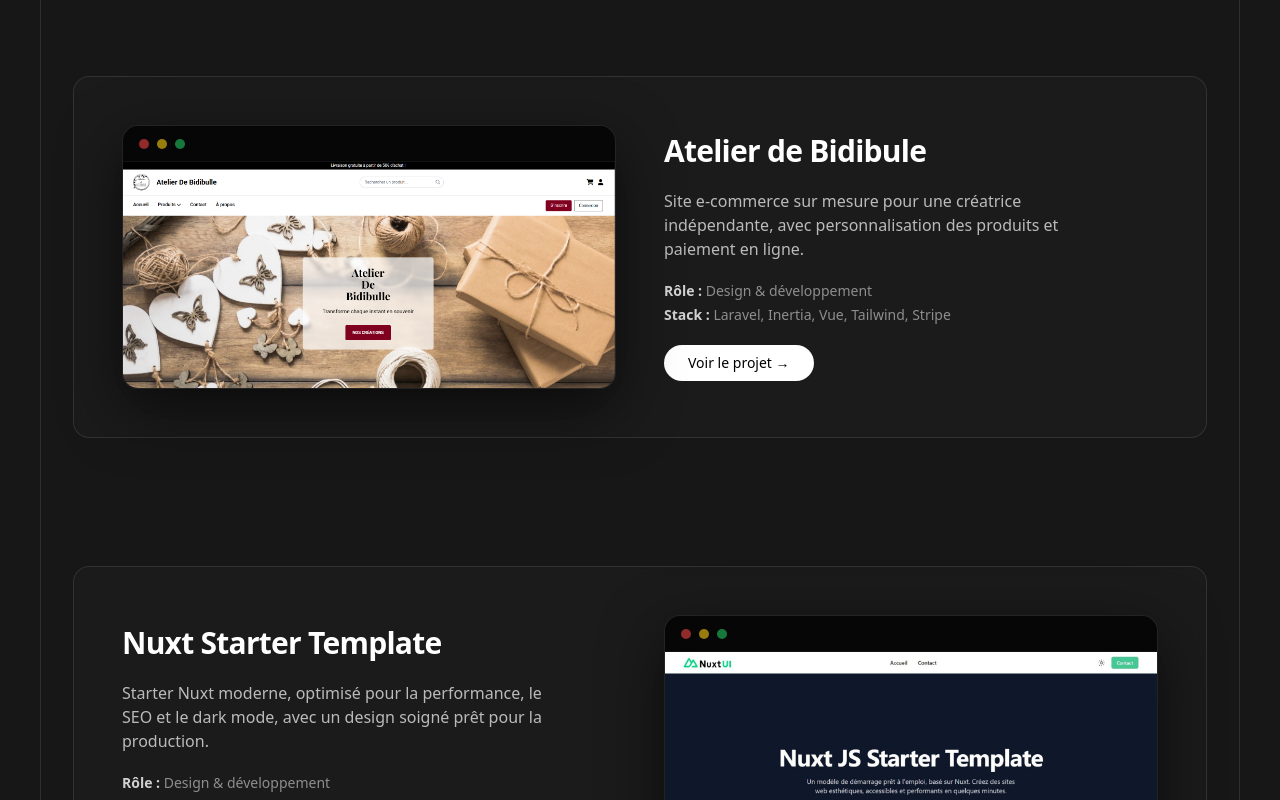
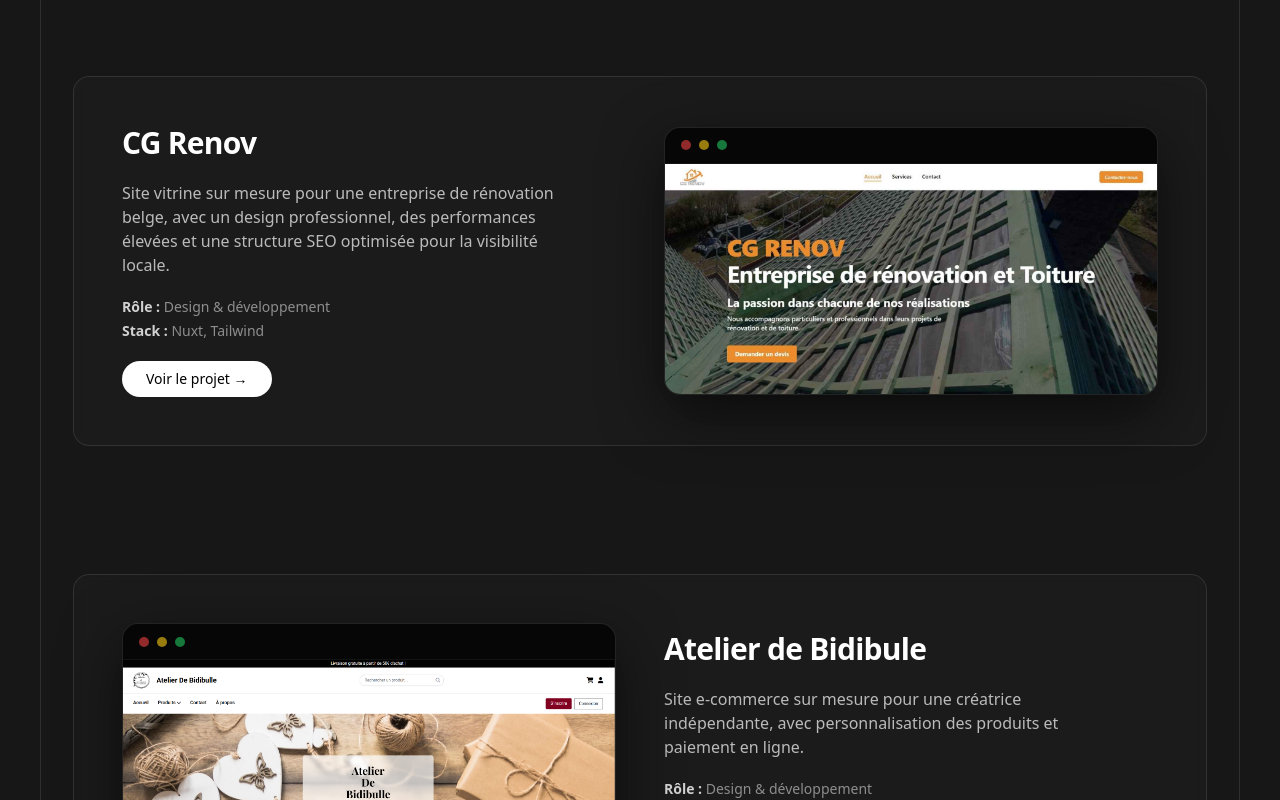
Before and after one commit to NicolasDeza/portfolio, a Nuxt app: page / in a window 1280 px wide. Shown: the part 1020-1820 px from the top of the page. Built offline with nearby package versions, Linux system fonts and the light colour scheme; a web font is replaced by a local one.

Commit message:
Ajout projet CG Renov aux card projectcard

```diff
--- a/app/pages/index.vue
+++ b/app/pages/index.vue
@@ -88,6 +88,16 @@
       Projets réalisés
     </h2>
     <ProjectCard
+      reverse
+      title="CG Renov"
+      description="Site vitrine sur mesure pour une entreprise de rénovation belge, avec un design professionnel, des performances élevées et une structure SEO optimisée pour la visibilité locale."
+      role="Design & développement"
+      stack="Nuxt, Tailwind"
+      image="/projects/cgrenov.jpg"
+      link="https://www.cgrenov.be/"
+    />
+
+    <ProjectCard
       title="Atelier de Bidibule"
       description="Site e-commerce sur mesure pour une créatrice indépendante, avec personnalisation des produits et paiement en ligne."
       role="Design & développement"
```
Also changed, not shown: public/projects/cgrenov.jpg (added).
